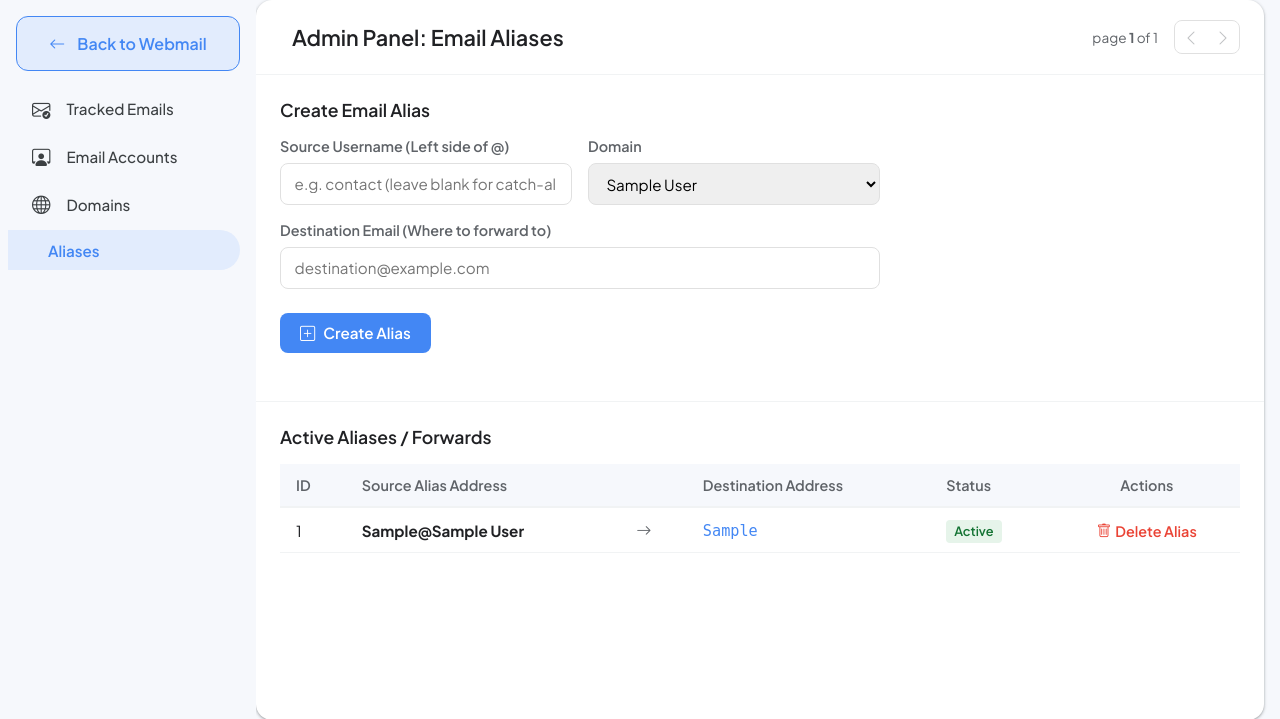
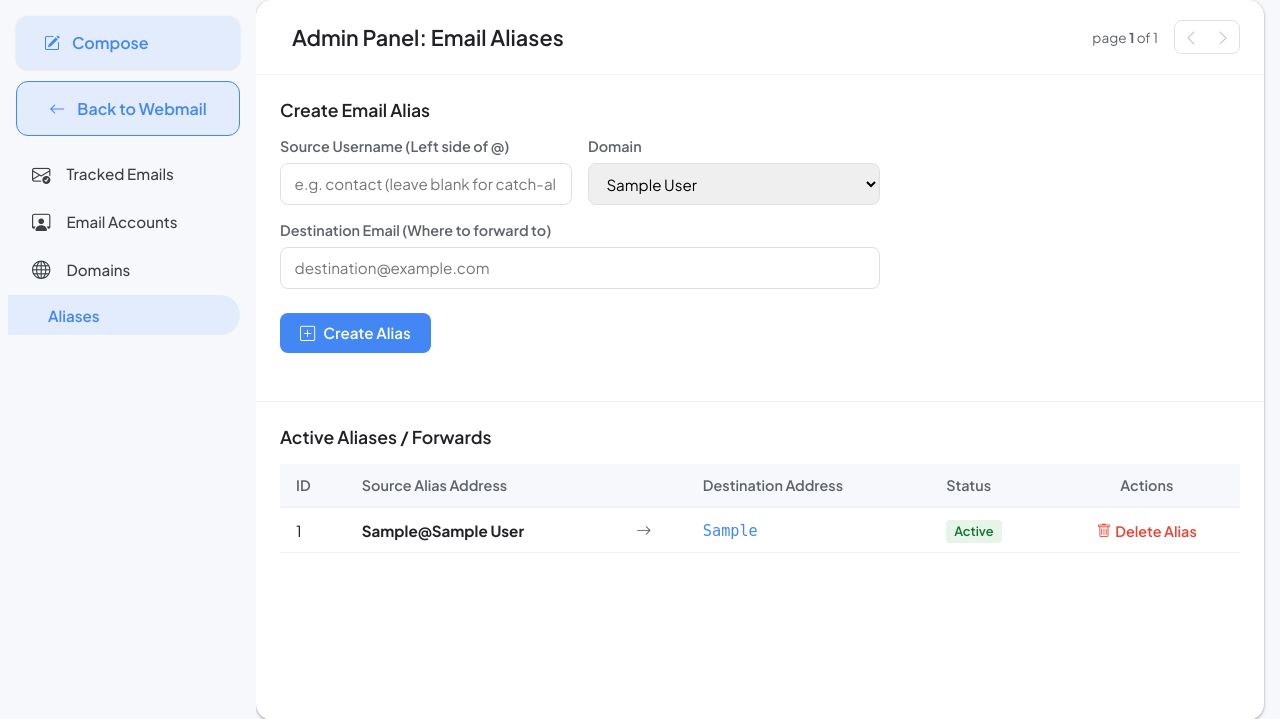
Before and after one commit to polynexus-dev/SMTP_server, a Django app: page /admin_panel/aliases/ in a window 1280 px wide. Shown: the part 64-783 px from the top of the page. Run offline with Django 5.2, Linux system fonts and the light colour scheme; a user stored in the database is signed in; tables that the repository leaves empty hold one stand-in row (values such as "Sample post"); parts of the project's set-up code (start-up, migrations or seed data) failed here and were passed over.

Commit message:
Fix compose button visibility and mailbox resolution for admin users

```diff
--- a/webmail/templates/webmail/sidebar.html
+++ b/webmail/templates/webmail/sidebar.html
@@ -1,7 +1,11 @@
 {% load static %}
 {% if request.resolver_match.namespace == 'admin_panel' %}
   <!-- Admin Panel Sidebar -->
-  <div class="sidebar-compose-container">
+  <div class="sidebar-compose-container" style="display: flex; flex-direction: column; gap: 0.75rem;">
+    <a href="{% url 'compose' %}" class="btn-compose">
+      <i class="bi bi-pencil-square"></i>
+      <span>Compose</span>
+    </a>
     <a href="{% url 'inbox' %}" class="btn-compose" style="background-color: var(--color-primary-soft); color: var(--color-primary); width: 100%; justify-content: center; box-shadow: none; border: 1px solid var(--color-primary);">
       <i class="bi bi-arrow-left"></i>
       <span>Back to Webmail</span>
--- a/webmail/views.py
+++ b/webmail/views.py
@@ -19,6 +19,11 @@ def _mailbox_or_404(request):
         # Fallback 1: If username contains '@', look up mailbox by exact address
         if "@" in request.user.username:
             local, dom = request.user.username.rsplit("@", 1)
+            mb = Mailbox.objects.filter(local_part=local.lower().strip(), domain__name=dom.lower().strip(), active=True).first()
+
+        # Fallback 1.5: If user's email field contains '@', look up mailbox by exact address
+        if mb is None and getattr(request.user, "email", None) and "@" in request.user.email:
+            local, dom = request.user.email.rsplit("@", 1)
             mb = Mailbox.objects.filter(local_part=local.lower().strip(), domain__name=dom.lower().strip(), active=True).first()
 
         # Fallback 2: Look up mailbox where local_part matches the username (e.g. 'admin' matches 'admin@polynexus.in')
```
